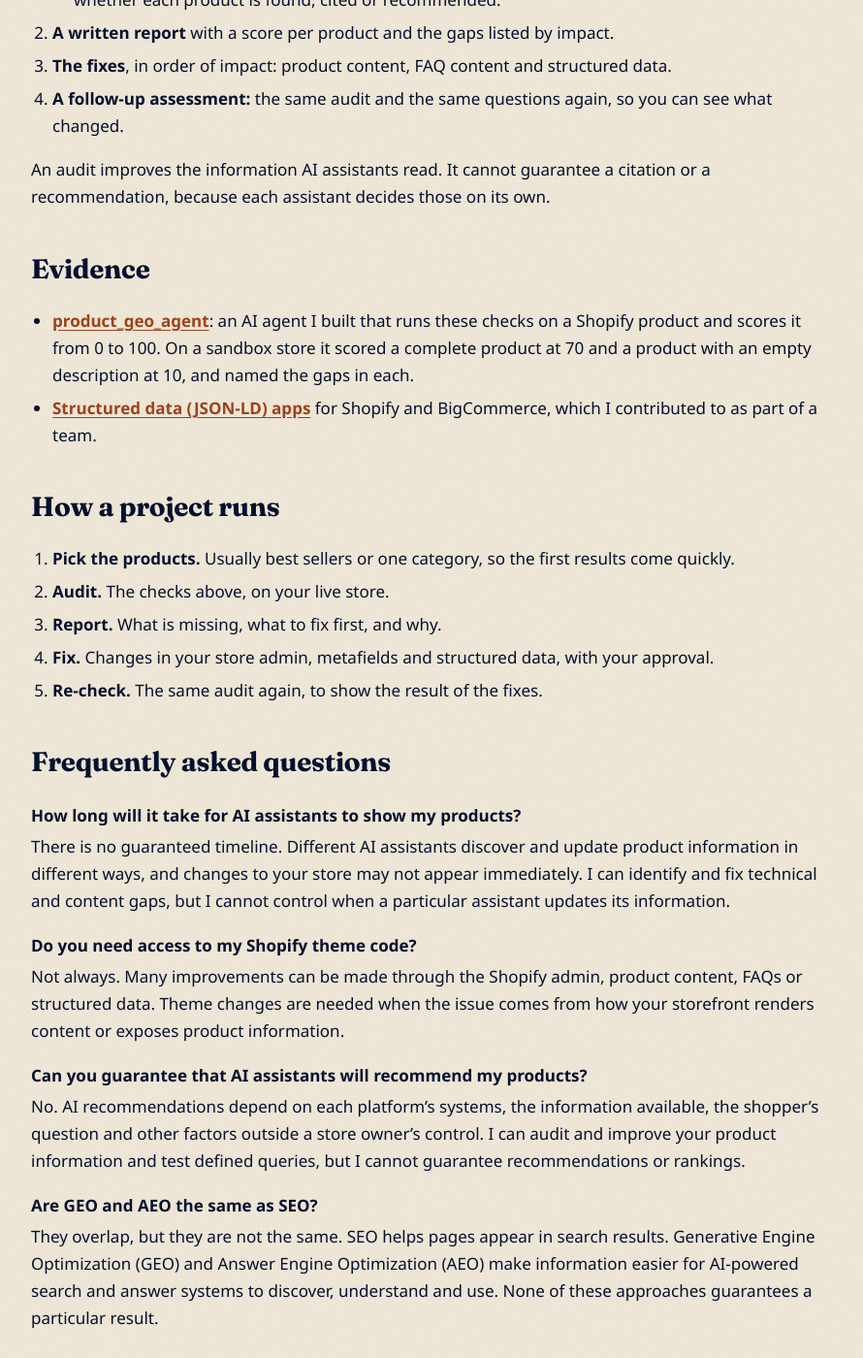
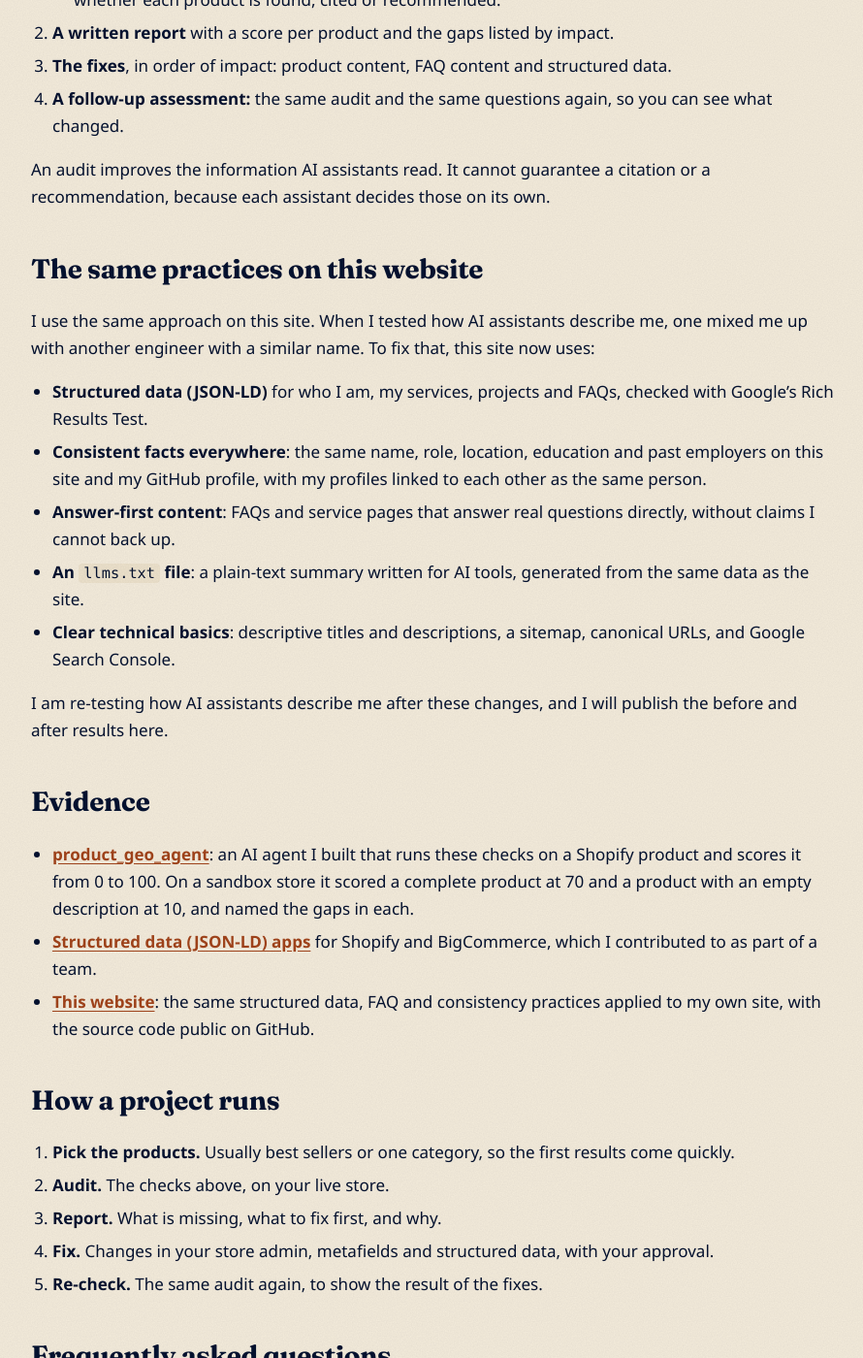
Before and after one commit to mjesar/mjesar.github.io, a Jekyll site: the page built from services/ai-discoverability/index.md, in a window 1280 px wide and 1400 px high, scrolled down 1277 px. Shown: the whole window at 97% size, without its empty margins (194-1084 px from the left). Built offline with Jekyll 4.4.1, drawn with Linux system fonts in a browser that asks for light colours.

Commit message:
show this site as an example of the ai search visibility practices

```diff
--- a/services/ai-discoverability/index.md
+++ b/services/ai-discoverability/index.md
@@ -42,10 +42,23 @@ E-commerce brands and store owners (merchants), often the marketing team, who wa
 
 An audit improves the information AI assistants read. It cannot guarantee a citation or a recommendation, because each assistant decides those on its own.
 
+## The same practices on this website
+
+I use the same approach on this site. When I tested how AI assistants describe me, one mixed me up with another engineer with a similar name. To fix that, this site now uses:
+
+- **Structured data (JSON-LD)** for who I am, my services, projects and FAQs, checked with Google's Rich Results Test.
+- **Consistent facts everywhere**: the same name, role, location, education and past employers on this site and my GitHub profile, with my profiles linked to each other as the same person.
+- **Answer-first content**: FAQs and service pages that answer real questions directly, without claims I cannot back up.
+- **An `llms.txt` file**: a plain-text summary written for AI tools, generated from the same data as the site.
+- **Clear technical basics**: descriptive titles and descriptions, a sitemap, canonical URLs, and Google Search Console.
+
+I am re-testing how AI assistants describe me after these changes, and I will publish the before and after results here.
+
 ## Evidence
 
 - **[product_geo_agent](/projects/product_geo_agent/)**: an AI agent I built that runs these checks on a Shopify product and scores it from 0 to 100. On a sandbox store it scored a complete product at 70 and a product with an empty description at 10, and named the gaps in each.
 - **[Structured data (JSON-LD) apps](/projects/#shopify-apps)** for Shopify and BigCommerce, which I contributed to as part of a team.
+- **[This website](https://github.com/mjesar/mjesar.github.io){:target="_blank" rel="noopener"}**: the same structured data, FAQ and consistency practices applied to my own site, with the source code public on GitHub.
 
 ## How a project runs
 
```
